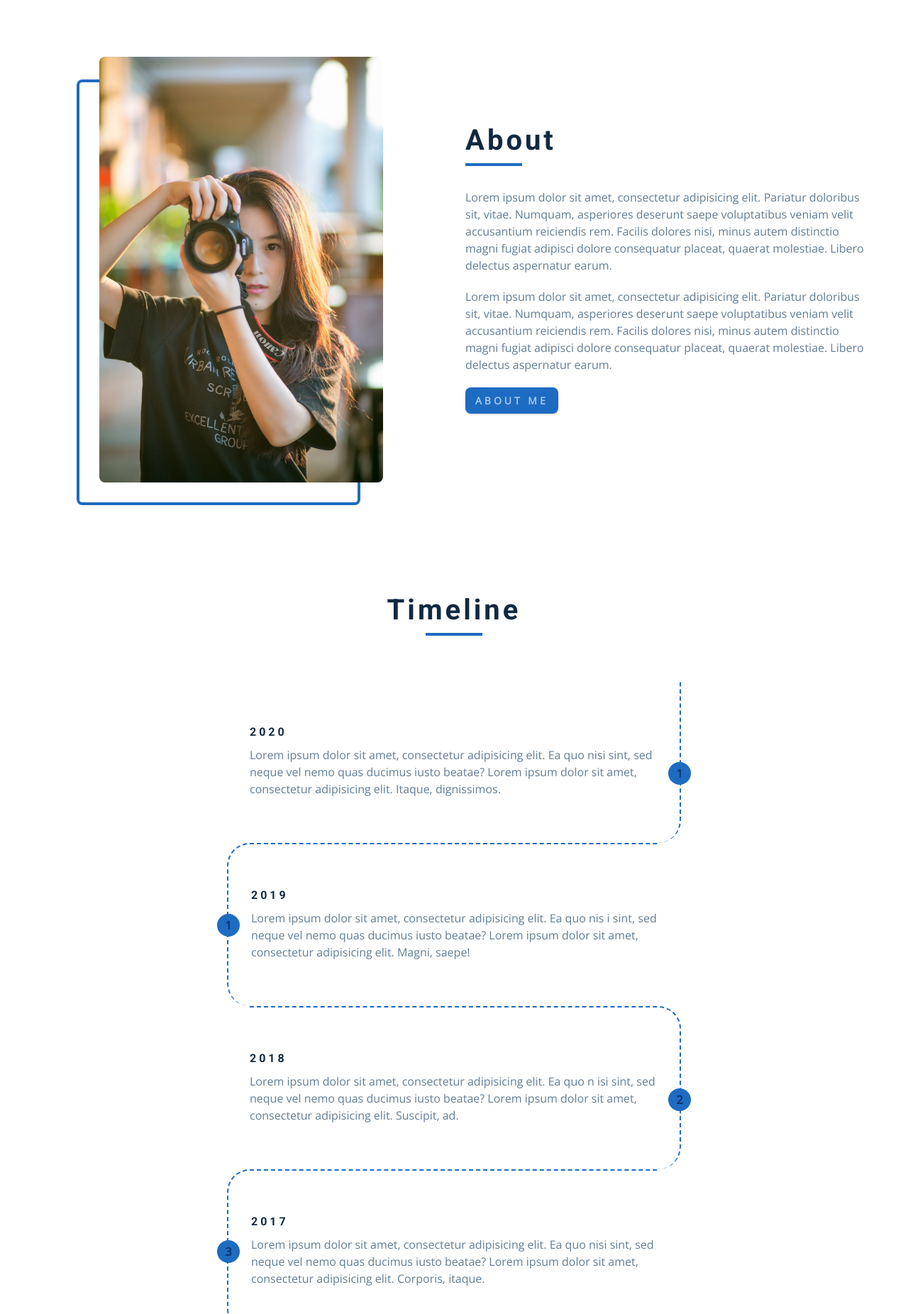
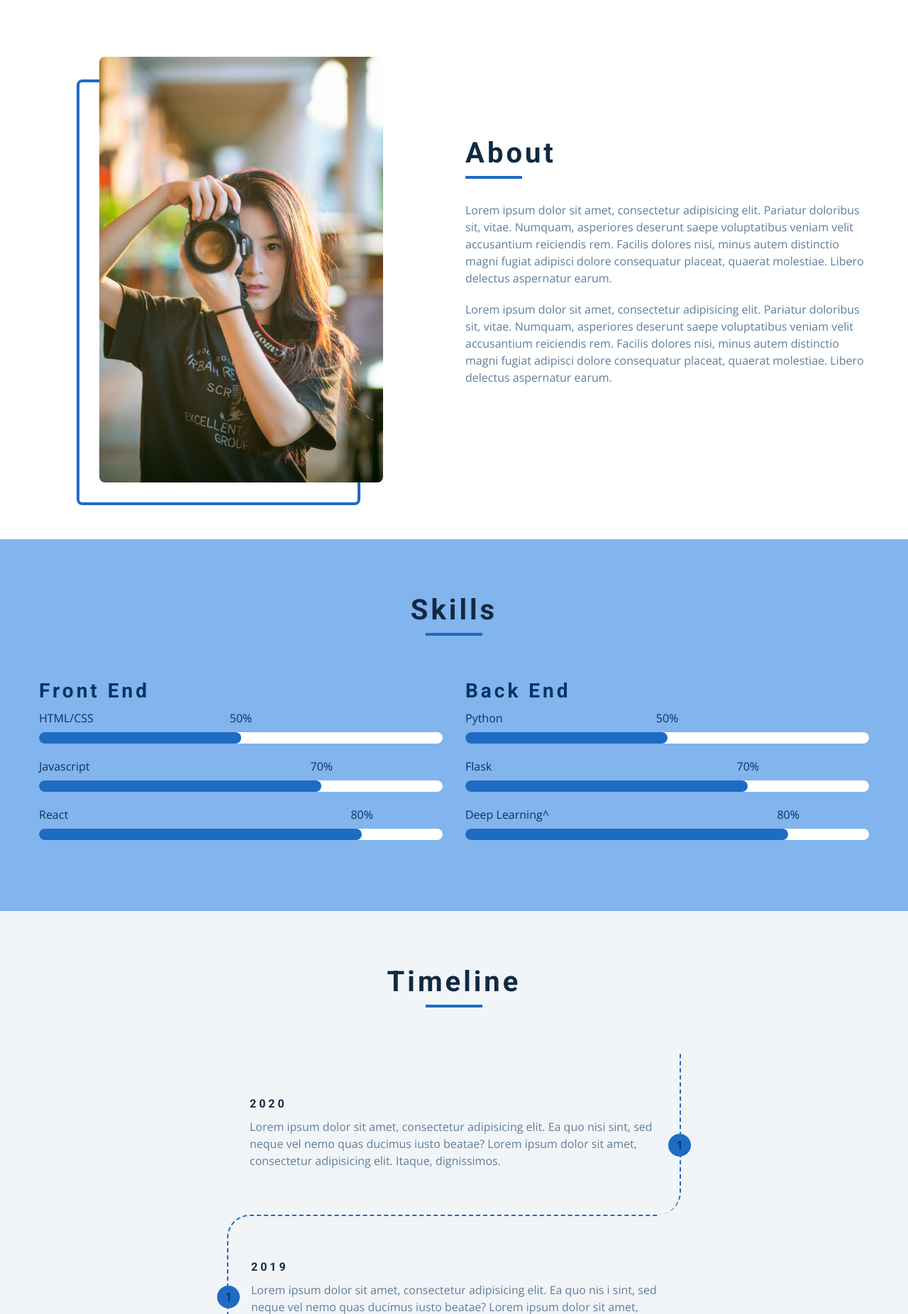
Before and after one commit to solinuck/portfolio, a Flask app: page /about in a window 1280 px wide. Shown: the part 80-1932 px from the top of the page at 71% size. Run offline with Flask 2, Linux system fonts and the light colour scheme.

Commit message:
bug fixes and styling

```diff
--- a/portfolio_app/blog.py
+++ b/portfolio_app/blog.py
@@ -40,13 +40,13 @@ def create_view():
         error = None
 
         if request.files["image"] and "filesize" in request.cookies:
-            if not allowed_image_filesize():
+            if not allowed_image_filesize(request.cookies["filesize"]):
                 error = "Filesize exceeded maximum limit"
 
             if image.filename == "":
                 error = "no filename"
 
-            if allowed_image():
+            if allowed_image(image.filename):
                 filename = secure_filename(image.filename)
                 image.save(
                     os.path.join(
--- a/portfolio_app/home.py
+++ b/portfolio_app/home.py
@@ -14,7 +14,10 @@ def home_view():
         " FROM post p JOIN user u ON p.author_id = u.id"
         " ORDER BY created DESC"
     ).fetchall()
-    return render_template("/home/index.html", posts=posts)
+    n_article = len(posts) if len(posts) < 5 else 5
+    return render_template(
+        "/home/index.html", posts=posts, n_article=n_article
+    )
 
 
 @bp.route("/about")
--- a/portfolio_app/static/css/styles.css
+++ b/portfolio_app/static/css/styles.css
@@ -647,7 +647,10 @@ Blog
 }
 
 .card-info {
+  height: 14rem;
   padding: 1rem 1.5rem;
+  display: grid;
+  grid-template-rows: auto 1fr 1fr;
 }
 
 .card-front img {
@@ -657,6 +660,8 @@ Blog
 }
 
 .card-footer {
+  /* justify-self: end; */
+  align-self: end;
   display: grid;
   grid-template-columns: auto 1fr;
   align-items: center;
@@ -849,6 +854,10 @@ Timeline
   max-width: 40rem;
 }
 
+.timeline {
+  background: var(--clr-grey-10);
+}
+
 .timeline-item {
   border-top: 2px dashed var(--clr-primary-5);
   margin: 0;
@@ -908,3 +917,76 @@ Timeline
   right: 0;
   transform: translateX(50%);
 }
+
+/*
+===============
+Skills
+===============
+*/
+@media screen and (min-width: 768px) {
+  .skills-center {
+    display: grid;
+    grid-template-columns: 1fr 1fr;
+    column-gap: 2rem;
+  }
+}
+
+.skills {
+  background: var(--clr-primary-9);
+}
+
+.skills h3 {
+  margin: 1.5 0;
+  color: var(--clr-primary-1);
+}
+
+.skill {
+  margin-bottom: 1.25rem;
+}
+
+.skill p {
+  margin-bottom: 0.5rem;
+  text-transform: capitalize;
+  color: var(--clr-primary-1);
+}
+
+.skill-container {
+  background: var(--clr-white);
+  height: 1rem;
+  width: 100%;
+  border-radius: var(--radius);
+  position: relative;
+}
+
+.skill-value {
+  position: absolute;
+  top: 0;
+  left: 0;
+  background: var(--clr-primary-5);
+  border-radius: var(--radius);
+  height: 100%;
+  width: 50%;
+}
+
+.value-70 {
+  width: 70%;
+}
+
+.value-80 {
+  width: 80%;
+}
+
+.skill-text {
+  position: absolute;
+  top: -2rem;
+  left: 50%;
+  transform: translateX(-50%);
+}
+
+.skill-text-70 {
+  left: 70%;
+}
+
+.skill-text-80 {
+  left: 80%;
+}
--- a/portfolio_app/templates/home/about.html
+++ b/portfolio_app/templates/home/about.html
@@ -30,11 +30,83 @@
         distinctio magni fugiat
         adipisci dolore consequatur placeat, quaerat molestiae. Libero delectus
         aspernatur earum.</p>
-      <a href="./about.html" class="btn">about me</a>
     </article>
   </div>
 </section>
 <!-- end of about -->
+
+<!-- skills -->
+<section class="section skills">
+  <!-- section title -->
+  <div class="section-title">
+    <h2>skills</h2>
+    <div class="underline"></div>
+  </div>
+  <!-- end of section title -->
+  <div class="section-center skills-center">
+    <article>
+      <h3>front end</h3>
+      <!-- single skill -->
+      <div class="skill">
+        <p>HTML/CSS</p>
+        <div class="skill-container">
+          <div class="skill-value"></div>
+          <p class="skill-text">50%</p>
+        </div>
+      </div>
+      <!-- end of single skill -->
+      <!-- single skill -->
+      <div class="skill">
+        <p>Javascript</p>
+        <div class="skill-container">
+          <div class="skill-value value-70"></div>
+          <p class="skill-text skill-text-70">70%</p>
+        </div>
+      </div>
+      <!-- end of single skill -->
+      <!-- single skill -->
+      <div class="skill">
+        <p>React</p>
+        <div class="skill-container">
+          <div class="skill-value value-80"></div>
+          <p class="skill-text skill-text-80">80%</p>
+        </div>
+      </div>
+      <!-- end of single skill -->
+    </article>
+    <article>
+      <h3>back end</h3>
+      <!-- single skill -->
+      <div class="skill">
+        <p>python</p>
+        <div class="skill-container">
+          <div class="skill-value"></div>
+          <p class="skill-text">50%</p>
+        </div>
+      </div>
+      <!-- end of single skill -->
+      <!-- single skill -->
+      <div class="skill">
+        <p>flask</p>
+        <div class="skill-container">
+          <div class="skill-value value-70"></div>
+          <p class="skill-text skill-text-70">70%</p>
+        </div>
+      </div>
+      <!-- end of single skill -->
+      <!-- single skill -->
+      <div class="skill">
+        <p>deep learning^</p>
+        <div class="skill-container">
+          <div class="skill-value value-80"></div>
+          <p class="skill-text skill-text-80">80%</p>
+        </div>
+      </div>
+      <!-- end of single skill -->
+    </article>
+  </div>
+</section>
+<!-- end of skills -->
 
 <!-- timeline -->
 <section class="section timeline">
```
Also changed, not shown: portfolio_app/templates/home/index.html (+3 -4 lines).
